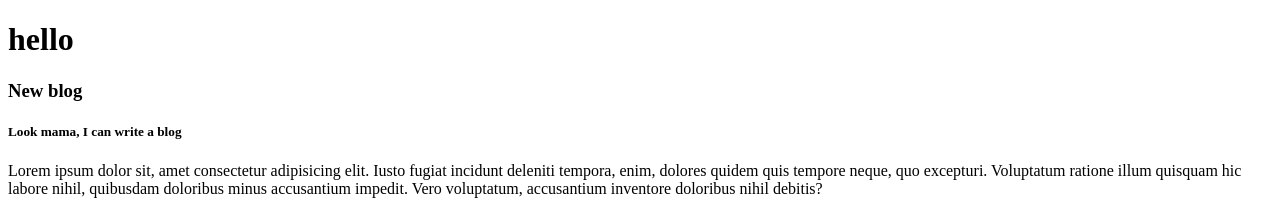
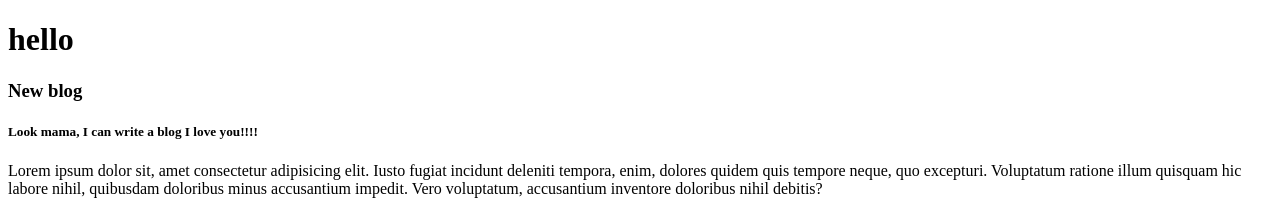
Before and after one commit to tanvirsiraj/practice-repo, a plain HTML site: page index.html in a window 1280 px wide. Shown: the top 211 px of the page. Drawn offline with Linux system fonts and the light colour scheme.

Commit message:
amma in my new block

```diff
--- a/index.html
+++ b/index.html
@@ -12,7 +12,7 @@
     <h1>hello</h1>
     <div>
         <h3>New blog</h3>
-        <h5>Look mama, I can write a blog</h5>
+        <h5>Look mama, I can write a blog I love you!!!!</h5>
         <p>Lorem ipsum dolor sit, amet consectetur adipisicing elit. Iusto fugiat incidunt deleniti tempora, enim,
             dolores quidem quis tempore neque, quo excepturi. Voluptatum ratione illum quisquam hic labore nihil,
             quibusdam doloribus minus accusantium impedit. Vero voluptatum, accusantium inventore doloribus nihil
```
